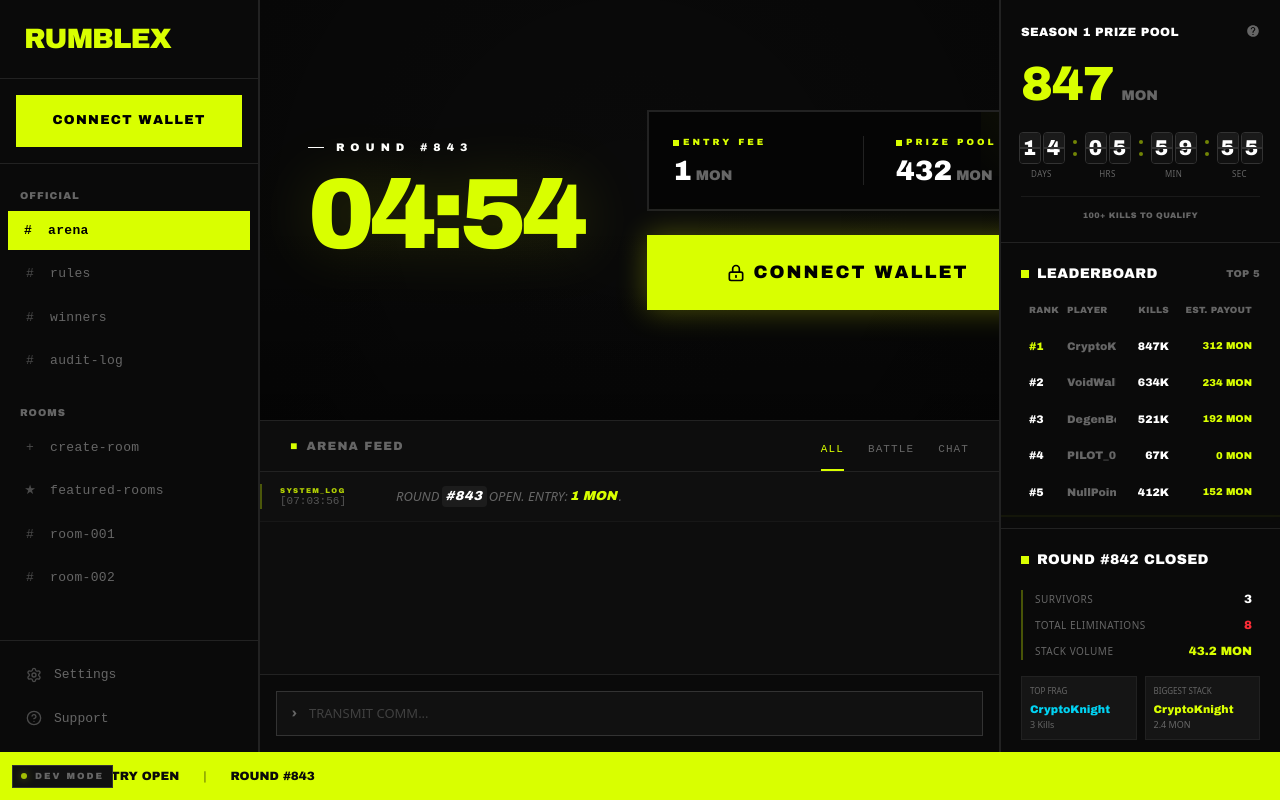
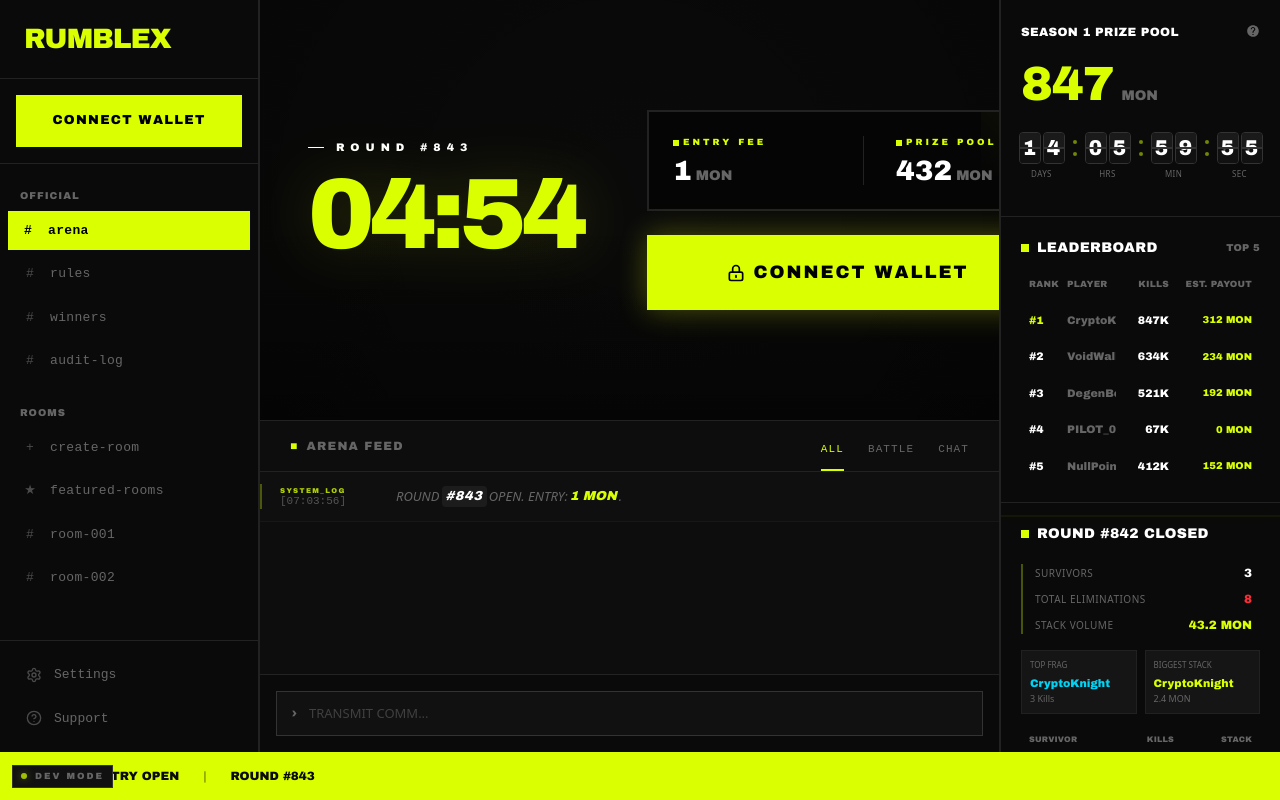
Before and after one commit to rickysvp/RumbleX, a React (Vite) app: page / in a window 1280 px wide. Built offline with nearby package versions, Linux system fonts and the light colour scheme.

Commit message:
v0.1.22: Remove kills to qualify text from SeasonInfo

```diff
--- a/package.json
+++ b/package.json
@@ -1,7 +1,7 @@
 {
   "name": "rumblex",
   "private": true,
-  "version": "0.1.21",
+  "version": "0.1.22",
   "type": "module",
   "scripts": {
     "dev": "vite --port=3000 --host=0.0.0.0",
--- a/src/components/intel/pre-game/SeasonInfo.tsx
+++ b/src/components/intel/pre-game/SeasonInfo.tsx
@@ -171,10 +171,6 @@ export function SeasonInfo() {
         </div>
       </div>
 
-      {/* 资格说明 */}
-      <div className="text-[8px] text-app-muted font-app-bold uppercase tracking-wider border-t border-[#1a1a1a] pt-3 leading-relaxed text-center">
-        {SEASON_CONFIG.SEASON_KILL_THRESHOLD}+ KILLS TO QUALIFY
-      </div>
     </div>
   );
 }
--- a/version.json
+++ b/version.json
@@ -1,10 +1,16 @@
 {
-  "version": "0.1.21",
+  "version": "0.1.22",
   "name": "RumbleX",
   "description": "RumbleX - AI-powered battle royale text game engine",
   "channel": "alpha",
   "releaseDate": "2026-04-20",
   "changelog": {
+    "0.1.22": {
+      "date": "2026-04-20",
+      "changes": [
+        "Remove '100+ KILLS TO QUALIFY' text from SeasonInfo"
+      ]
+    },
     "0.1.21": {
       "date": "2026-04-20",
       "changes": [
```
